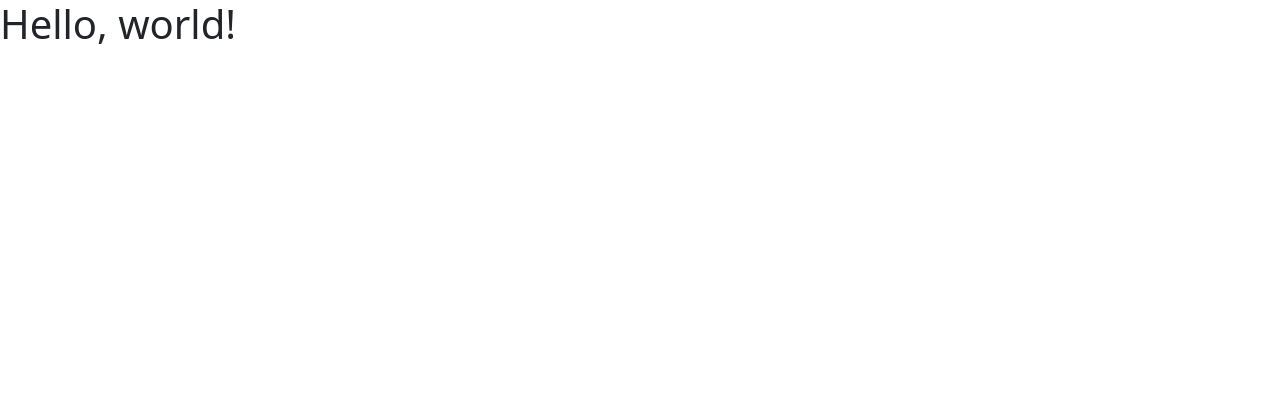
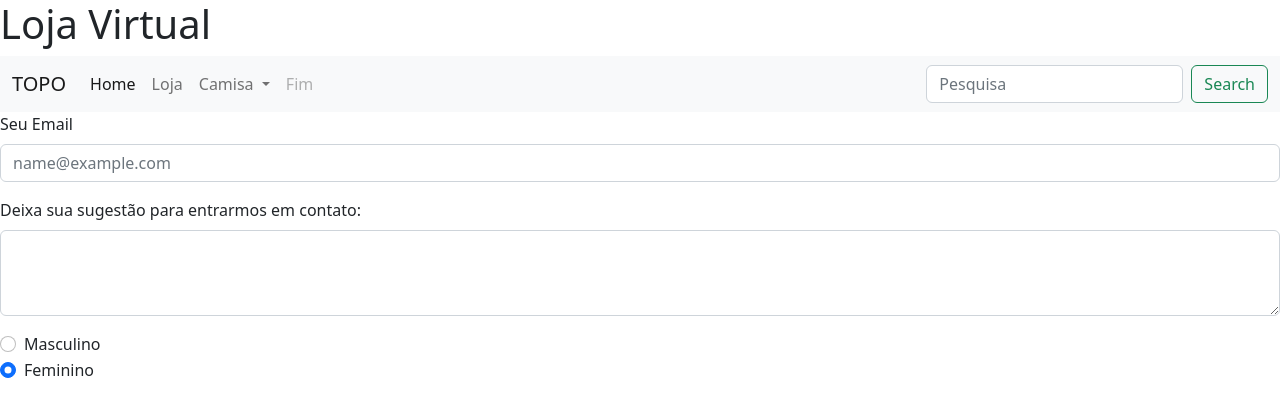
Before and after one commit to lucasearaujo/atividadeaula16.11, a plain HTML site: page index.html in a window 1280 px wide. Drawn offline with nearby package versions, Linux system fonts and the light colour scheme.

Commit message:
inserido alterações bootstrap

```diff
--- a/index.html
+++ b/index.html
@@ -7,7 +7,64 @@
     <link href="https://cdn.jsdelivr.net/npm/bootstrap@5.2.2/dist/css/bootstrap.min.css" rel="stylesheet" integrity="sha384-Zenh87qX5JnK2Jl0vWa8Ck2rdkQ2Bzep5IDxbcnCeuOxjzrPF/et3URy9Bv1WTRi" crossorigin="anonymous">
   </head>
   <body>
-    <h1>Hello, world!</h1>
+    <h1>Loja Virtual</h1>
+    <nav class="navbar navbar-expand-lg bg-light">
+      <div class="container-fluid">
+        <a class="navbar-brand" href="#">TOPO</a>
+        <button class="navbar-toggler" type="button" data-bs-toggle="collapse" data-bs-target="#navbarSupportedContent" aria-controls="navbarSupportedContent" aria-expanded="false" aria-label="Toggle navigation">
+          <span class="navbar-toggler-icon"></span>
+        </button>
+        <div class="collapse navbar-collapse" id="navbarSupportedContent">
+          <ul class="navbar-nav me-auto mb-2 mb-lg-0">
+            <li class="nav-item">
+              <a class="nav-link active" aria-current="page" href="#">Home</a>
+            </li>
+            <li class="nav-item">
+              <a class="nav-link" href="#">Loja</a>
+            </li>
+            <li class="nav-item dropdown">
+              <a class="nav-link dropdown-toggle" href="#" role="button" data-bs-toggle="dropdown" aria-expanded="false">
+                Camisa
+              </a>
+              <ul class="dropdown-menu">
+                <li><a class="dropdown-item" href="#">Masculino</a></li>
+                <li><a class="dropdown-item" href="#">Feminino</a></li>
+                <li><hr class="dropdown-divider"></li>
+                <li><a class="dropdown-item" href="#">Infantil</a></li>
+              </ul>
+            </li>
+            <li class="nav-item">
+              <a class="nav-link disabled">Fim</a>
+            </li>
+          </ul>
+          <form class="d-flex" role="search">
+            <input class="form-control me-2" type="search" placeholder="Pesquisa" aria-label="Search">
+            <button class="btn btn-outline-success" type="submit">Search</button>
+          </form>
+        </div>
+      </div>
+    </nav>
+  </div>
+  <div class="mb-3">
+    <label for="exampleFormControlInput1" class="form-label">Seu Email</label>
+    <input type="email" class="form-control" id="exampleFormControlInput1" placeholder="name@example.com">
+  </div>
+  <div class="mb-3">
+    <label for="exampleFormControlTextarea1" class="form-label">Deixa sua sugestão para entrarmos em contato:</label>
+    <textarea class="form-control" id="exampleFormControlTextarea1" rows="3"></textarea>
+  </div>
+    <div class="form-check">
+      <input class="form-check-input" type="radio" name="flexRadioDefault" id="flexRadioDefault1">
+      <label class="form-check-label" for="flexRadioDefault1">
+        Masculino
+      </label>
+    </div>
+    <div class="form-check">
+      <input class="form-check-input" type="radio" name="flexRadioDefault" id="flexRadioDefault2" checked>
+      <label class="form-check-label" for="flexRadioDefault2">
+        Feminino
+      </label>
+    </div>
 
 
     <script src="https://cdn.jsdelivr.net/npm/bootstrap@5.2.2/dist/js/bootstrap.bundle.min.js" integrity="sha384-OERcA2EqjJCMA+/3y+gxIOqMEjwtxJY7qPCqsdltbNJuaOe923+mo//f6V8Qbsw3" crossorigin="anonymous"></script>
```
